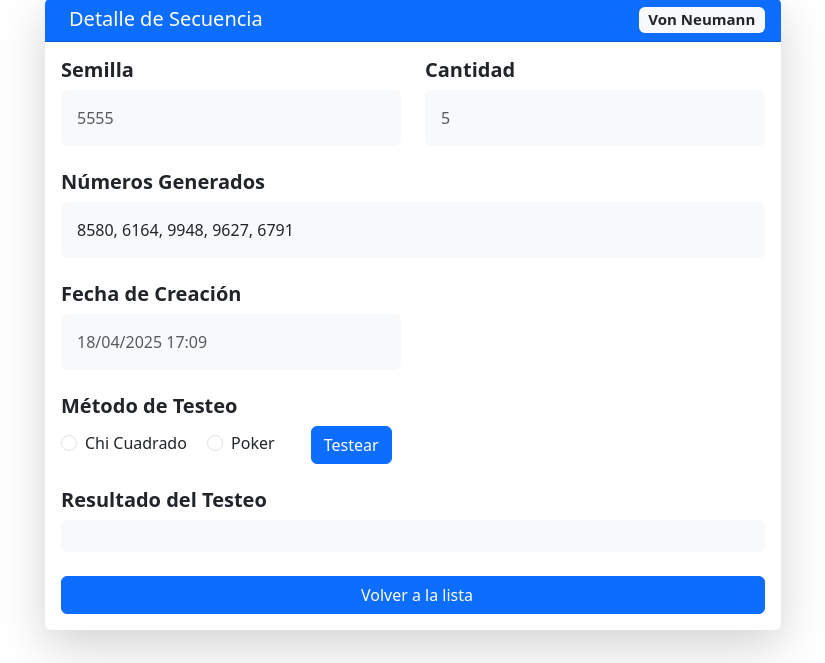
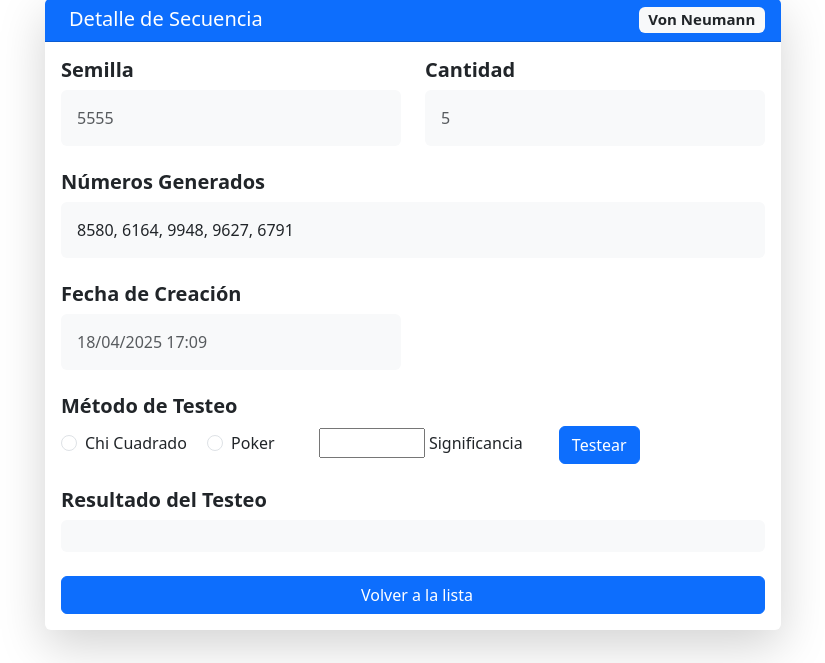
Before and after one commit to joaquinkuster/Metodo-Analitico, a Django app: page /secuencia/testear/1/VN/ in a window 1280 px wide. Shown: the part 97-760 px from the top of the page, without its empty margins (227-1052 px from the left). Run offline with Django 5.2, Linux system fonts and the light colour scheme; data comes from the database, SQL or seed files in the repository; both versions use the stored data as it was after the commit; some libraries are stand-ins or nearby versions.

Commit message:
se agrego el metodo chi cuadrado para el test de aleatoriedad

```diff
--- a/NumerosPseudoaleatorios/templates/pages/secuencia/testear.html
+++ b/NumerosPseudoaleatorios/templates/pages/secuencia/testear.html
@@ -95,6 +95,10 @@
                                 <input class="form-check-input" type="radio" name="metodo" id="poker" value="poker" {% if metodo == 'poker' %}checked{% endif %}>
                                 <label class="form-check-label" for="poker">Poker</label>
                             </div>
+                            <div class="form-check form-check-inline">
+                                <input class="form-checked" type="number" name="significancia" id="significancia" value="{{ significancia }}" step="0.01" min="0.01" max="1.00" required>
+                                <label class="form-check-label" for="significancia">Significancia</label>
+                            </div>
                             <button type="submit" class="btn btn-primary ms-3">Testear</button>
                         </form>
                 </div>
@@ -121,7 +125,6 @@
             const form = document.querySelector('form');
             form.addEventListener('submit', function (event) {
                 const metodo = document.querySelector('input[name="metodo"]:checked').value;
-                if (metodo === 'poker') {
                     event.preventDefault(); // Evita el envío inmediato del formulario
                     const numeros = document.querySelectorAll('#numeros-container .numero');
                     let delay = 0;
@@ -145,17 +148,18 @@
                                 .then(data => {
                                     // Actualiza los resultados en la página
                                     numeros.forEach((numero, index) => {
-                                        {% if data.resultados.aprueba %}
-                                        numero.style.color = 'green';
-                                        {% else %}
-                                        numero.style.color = 'red';
-                                        {% endif %}
+                                        if (data.resultados.aprueba) {
+                                            numero.style.color = 'green'; // Cambia el color del número a verde
+                                        } else {
+                                            numero.style.color = 'red'; // Cambia el color del número a rojo
+                                        }
                                         numero.style.backgroundColor = '';
                                         numero.style.fontWeight = '';
                                     });
                                     const resultadosContainer = document.getElementById('resultados-container');
-                                    resultadosContainer.innerHTML = ''; // Limpia el contenedor de resultados
-                                    resultadosContainer.innerHTML = `
+                                    resultadosContainer.innerHTML = '';
+                                    if (metodo === 'poker') {
+                                        resultadosContainer.innerHTML = `
                                         <p class="text-muted mb-0">Valor Chi Cuadrado: <strong>${data.resultados.valor_chi2}</strong></p>
                                         <p class="text-muted mb-0">Valor Crítico: <strong>${data.resultados.valor_critico}</strong></p>
 
@@ -165,6 +169,16 @@
                                             Resultado: <strong>${data.resultados.aprueba ? 'Aprobado' : 'No Aprobado'}</strong>
                                         </p>
                                     `;
+                                    } else if (metodo === 'chi_cuadrado') {
+                                        resultadosContainer.innerHTML = `
+                                        <p class="text-muted mb-0">Valor Chi Cuadrado: <strong>${data.resultados.valor_chi2}</strong></p>
+                                        <p class="text-muted mb-0">Valor Crítico: <strong>${data.resultados.valor_critico}</strong></p>
+                                        <p class="${data.resultados.aprueba ? 'text-success' : 'text-danger'} mb-0">
+                                            Resultado: <strong>${data.resultados.aprueba ? 'Aprobado' : 'No Aprobado'}</strong>
+                                        </p>
+                                    `;
+                                    }
+
                                 })
                                 .catch(error => {
                                     console.error('Error al enviar los datos:', error);
@@ -173,7 +187,6 @@
                         }, delay);
                         delay += 20; // Incrementa el retraso para cada número (500ms por número)
                     });
-                }
             });
         });
     </script>
--- a/NumerosPseudoaleatorios/views.py
+++ b/NumerosPseudoaleatorios/views.py
@@ -6,6 +6,7 @@ from .models import TipoGenerador, VonNeumann, CongruencialMultiplicativo
 from .forms import VonNeumannForm, CongruencialMultiplicativoForm
 from django.views.decorators.http import require_POST
 from .testers.poquer import test_poker
+from .testers.chiCuadrado import chi_squared_test
 from django.http import JsonResponse, HttpResponseNotAllowed
 
 # Create your views here.
@@ -103,7 +104,7 @@ def testear_secuencia(request, id, tipo):
         secuencia = None
         resultados = None
         metodo = request.POST.get("metodo", None)  # Obtener el método seleccionado del formulario
-
+        significancia = request.POST.get("significancia", None)  # Obtener el nivel de significancia del formulario
         if tipo == TipoGenerador.VON_NEUMANN:
             secuencia = VonNeumann.objects.get(id=id)
         elif tipo == TipoGenerador.CONGRUENCIAL_MULTIPLICATIVO:
@@ -116,16 +117,21 @@ def testear_secuencia(request, id, tipo):
         # Procesar el formulario si se envió
         if request.method == 'POST' and request.headers.get('X-Requested-With') == 'XMLHttpRequest':
             numeros = secuencia.numeros
-
             if metodo == "poker":
-                resultados = test_poker(numeros)
+                resultados = test_poker(significancia, numeros)
                 if resultados == None:
                     messages.error(request, "Error al realizar la prueba de Poker.")
                 else:
                     messages.success(request, "Prueba de Poker realizado correctamente!")
             elif metodo == "chi_cuadrado":
-                # Aquí puedes integrar la lógica del test de Chi Cuadrado en el futuro
-                resultados = {"mensaje": "Test de Chi Cuadrado aún no implementado."}
+                resultados = chi_squared_test(significancia, numeros, num_intervals=10)
+                if resultados == None:
+                    messages.error(request, "Error al realizar la prueba de Chi Cuadrado.")
+                else:
+                    messages.success(request, "Prueba de Chi Cuadrado realizado correctamente!")
+            else:
+                messages.error(request, "Método de prueba no válido.")
+                return HttpResponseNotAllowed(['POST'])
 
             # Respuesta JSON con los resultados
             return JsonResponse({
```
Also changed, not shown: NumerosPseudoaleatorios/testers/chiCuadrado.py (added, +26 -0 lines), NumerosPseudoaleatorios/testers/poquer.py (+5 -5 lines), numerospseudoaleatorios.db.
